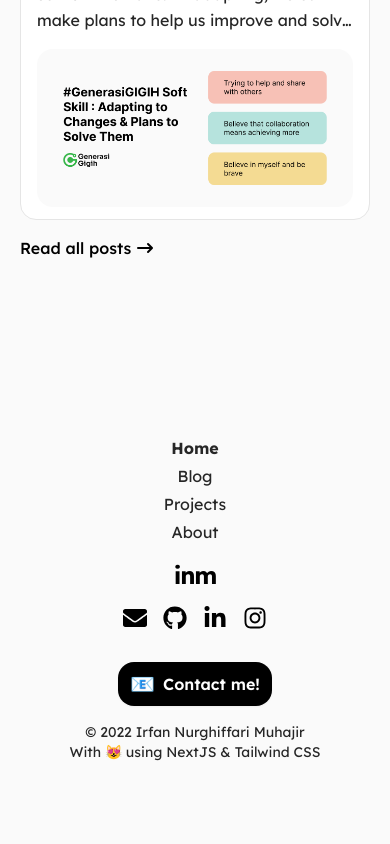
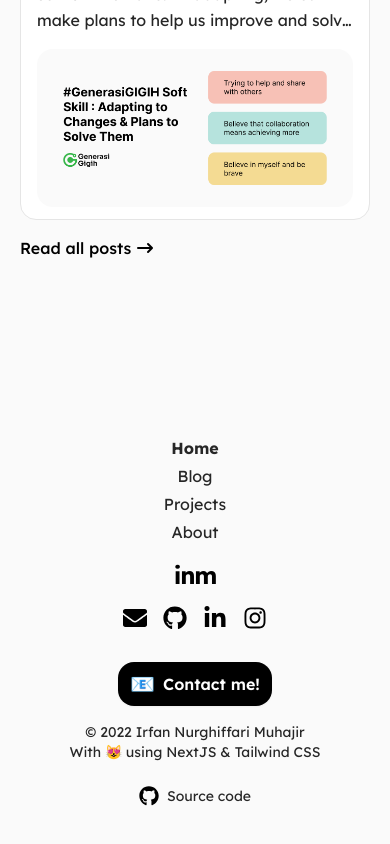
Before and after one commit to irfan44/irfannm, a Next.js app: page / in a window 390 px wide. Shown: the part 2591-3435 px from the top of the page. Built offline with nearby package versions, Linux system fonts and the light colour scheme.

Commit message:
fix: change footer layout

```diff
--- a/components/navigation/Footer/index.tsx
+++ b/components/navigation/Footer/index.tsx
@@ -13,12 +13,14 @@ const Footer = () => {
           <ul className="flex flex-col list-none space-y-1 md:hidden">
             <Menu />
           </ul>
-          <Link
-            href="/"
-            className="font-sans text-2xl font-bold md:text-4xl tracking-tighter leading-tight text-black block dark:text-white md:pr-8 my-4"
-          >
-            inm
-          </Link>
+          <div className="md:pr-8 my-4">
+            <Link
+              href="/"
+              className="font-sans text-2xl font-bold md:text-4xl tracking-tighter leading-tight text-black dark:text-white"
+            >
+              inm
+            </Link>
+          </div>
           <div className="flex space-x-4 mb-8 justify-center md:justify-start">
             <SocialLinks />
           </div>
@@ -26,8 +28,22 @@ const Footer = () => {
             <ContactButton />
           </div>
           <div>
-            <p className="text-sm">© 2022 Irfan Nurghiffari Muhajir</p>
+            <p className="text-sm">
+              © {new Date().getFullYear()} Irfan Nurghiffari Muhajir
+            </p>
             <p className="text-sm">With 😻 using NextJS & Tailwind CSS</p>
+          </div>
+          <div className="md:hidden mt-6 flex justify-center">
+            <a
+              href="https://github.com/irfan44/irfannm"
+              target="_blank"
+              rel="noopener noreferrer"
+              className="flex text-sm items-center"
+              title="Source code"
+            >
+              <FaGithub className="mr-2 text-xl text-black dark:text-white" />
+              Source code
+            </a>
           </div>
         </div>
         <div className="md:flex flex-col justify-between hidden">
@@ -35,7 +51,7 @@ const Footer = () => {
             <Menu />
           </ul>
           <a
-            href="https://github.com/irfan44/irfannm.xyz"
+            href="https://github.com/irfan44/irfannm"
             target="_blank"
             rel="noopener noreferrer"
             className="flex text-sm items-center"
```
